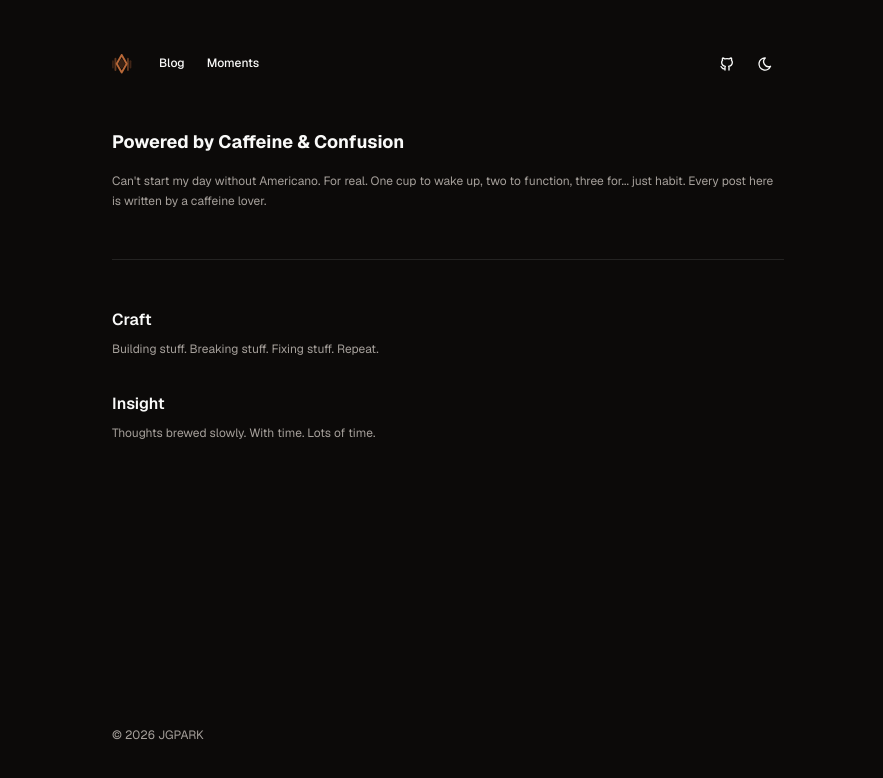
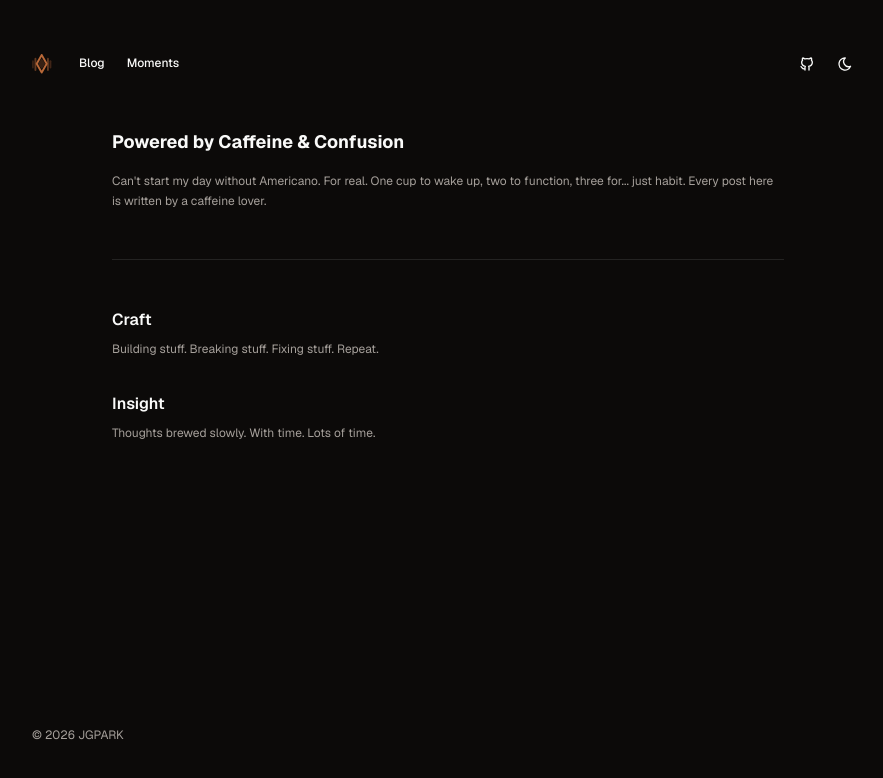
Before and after one commit to calelix/v2, a Next.js app: page /blog in a window 1280 px wide. Shown: the top 778 px of the page, without its empty margins (192-1075 px from the left). Built offline with nearby package versions, Linux system fonts and the light colour scheme; a web font is replaced by a local one.

Commit message:
feat: wrap header and footer content in container div

```diff
--- a/src/widgets/footer/ui/footer.tsx
+++ b/src/widgets/footer/ui/footer.tsx
@@ -7,10 +7,12 @@ export const Footer = ({
   ...props
 }: FooterProps) => {
   return (
-    <footer className={cn("flex items-center w-full max-w-2xl mx-auto", className)} {...props}>
-      <p className="text-xs/relaxed text-muted-foreground">
-        &copy; {new Date().getFullYear()} JGPARK
-      </p>
+    <footer className={cn("flex items-center w-full", className)} {...props}>
+      <div className="container flex items-center">
+        <p className="text-xs/relaxed text-muted-foreground">
+          &copy; {new Date().getFullYear()} JGPARK
+        </p>
+      </div>
     </footer>
   )
 }
--- a/src/widgets/header/ui/header.tsx
+++ b/src/widgets/header/ui/header.tsx
@@ -16,7 +16,8 @@ export const Header = ({
   ...props
 }: HeaderProps) => {
   return (
-    <header className={cn("flex items-center w-full max-w-2xl mx-auto", className)} {...props}>
+    <header className={cn("flex items-center w-full", className)} {...props}>
+      <div className="container flex items-center">
         <div className="flex items-center gap-4">
           <Link
             href="/"
@@ -51,6 +52,7 @@ export const Header = ({
           </Link>
           <ModeToggle />
         </div>
+      </div>
     </header>
   )
 }
```
Lines whose indentation alone changed are shown as unchanged.
